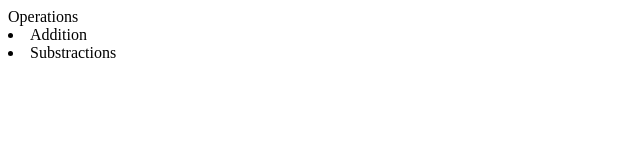
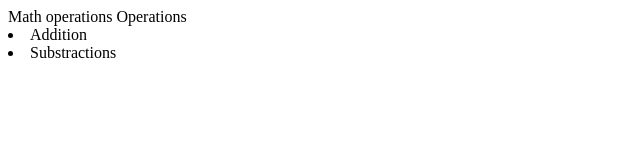
Before and after one commit to madandale/GitBranchConflict, a plain HTML site: page index.html in a window 1280 px wide. Shown: the whole page, without its empty margins (0-640 px from the left). Drawn offline with Linux system fonts and the light colour scheme.

Commit message:
modified

```diff
--- a/index.html
+++ b/index.html
@@ -6,7 +6,7 @@
 
 <body>
 
-Operations
+Math operations Operations
 <li>
   Addition
 </li>
```
